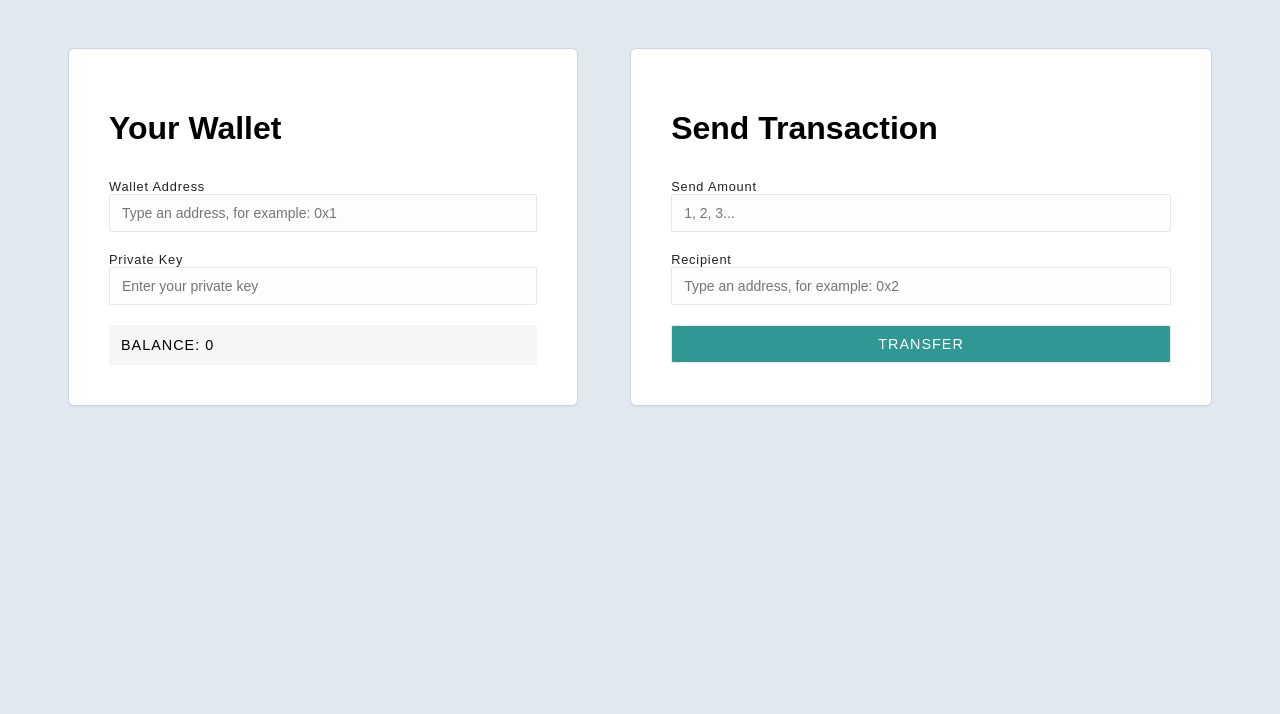
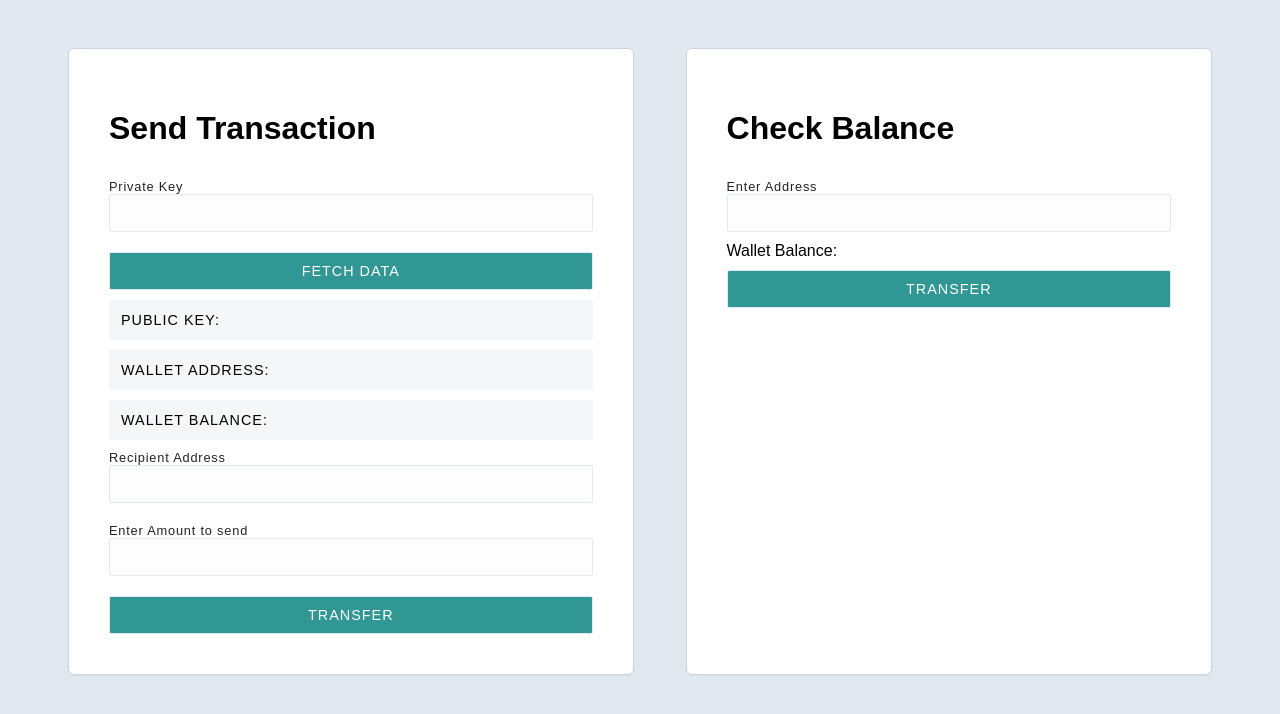
Before and after one commit to i-umairkhan/ECDSA_Node, a React (Vite) app in the folder client/: page / in a window 1280 px wide. Shown: the top 714 px of the page. Built offline with nearby package versions, Linux system fonts and the light colour scheme.

Commit message:
project refactoring

```diff
--- a/client/src/App.jsx
+++ b/client/src/App.jsx
@@ -1,24 +1,12 @@
-import Wallet from "./Wallet";
-import Transfer from "./Transfer";
+import Transaction from "./Transaction";
+import Balance from "./Balance";
 import "./App.scss";
-import { useState } from "react";
 
 function App() {
-  // state fro balance and address
-  const [balance, setBalance] = useState(0);
-  const [address, setAddress] = useState("");
-
   return (
     <div className="app">
-      {/* wallet component  */}
-      <Wallet
-        balance={balance}
-        setBalance={setBalance}
-        address={address}
-        setAddress={setAddress}
-      />
-      {/* Transfer component  */}
-      <Transfer setBalance={setBalance} address={address} />
+      <Transaction />
+      <Balance />
     </div>
   );
 }
--- /dev/null
+++ b/client/src/Balance.jsx
@@ -0,0 +1,18 @@
+function Balance() {
+  return (
+    <form className="container transfer">
+      <h1>Check Balance</h1>
+
+      <label>
+        Enter Address
+        <input></input>
+      </label>
+
+      <div className="balance">Wallet Balance: </div>
+
+      <input type="submit" className="button" value="Transfer" />
+    </form>
+  );
+}
+
+export default Balance;
--- a/client/src/PrivateKey.jsx
+++ /dev/null
@@ -1,9 +0,0 @@
-import React from 'react'
-
-const PrivateKey = () => {
-  return (
-    <div>PrivateKey</div>
-  )
-}
-
-export default PrivateKey
--- /dev/null
+++ b/client/src/Transaction.jsx
@@ -0,0 +1,34 @@
+function Transaction() {
+  return (
+    <div className="container wallet">
+      <h1>Send Transaction</h1>
+
+      <label>
+        Private Key
+        <input></input>
+      </label>
+
+      <input type="submit" className="button" value="Fetch Data" />
+
+      <div className="balance">Public Key: </div>
+
+      <div className="balance">Wallet Address: </div>
+
+      <div className="balance">Wallet Balance: </div>
+
+      <label>
+        Recipient Address
+        <input></input>
+      </label>
+
+      <label>
+        Enter Amount to send
+        <input></input>
+      </label>
+
+      <input type="submit" className="button" value="Transfer" />
+    </div>
+  );
+}
+
+export default Transaction;
--- a/client/src/Transfer.jsx
+++ /dev/null
@@ -1,52 +0,0 @@
-import { useState } from "react";
-import server from "./server";
-
-function Transfer({ address, setBalance }) {
-  const [sendAmount, setSendAmount] = useState("");
-  const [recipient, setRecipient] = useState("");
-
-  const setValue = (setter) => (evt) => setter(evt.target.value);
-
-  async function transfer(evt) {
-    evt.preventDefault();
-
-    try {
-      const { data: { balance }, } = await server.post(`send`, {
-        sender: address,
-        amount: parseInt(sendAmount),
-        recipient,
-      });
-      setBalance(balance);
-    } catch (ex) {
-      alert(ex.response.data.message);
-    }
-  }
-
-  return (
-    <form className="container transfer" onSubmit={transfer}>
-      <h1>Send Transaction</h1>
-
-      <label>
-        Send Amount
-        <input
-          placeholder="1, 2, 3..."
-          value={sendAmount}
-          onChange={setValue(setSendAmount)}
-        ></input>
-      </label>
-
-      <label>
-        Recipient
-        <input
-          placeholder="Type an address, for example: 0x2"
-          value={recipient}
-          onChange={setValue(setRecipient)}
-        ></input>
-      </label>
-
-      <input type="submit" className="button" value="Transfer" />
-    </form>
-  );
-}
-
-export default Transfer;
--- a/client/src/Wallet.jsx
+++ /dev/null
@@ -1,36 +0,0 @@
-import server from "./server";
-import PrivateKey from "./PrivateKey";
-
-function Wallet({ address, setAddress, balance, setBalance }) {
-  // on change function
-  async function onChange(evt) {
-    const address = evt.target.value;
-    setAddress(address);
-    if (address) {
-      const { data: { balance }, } = await server.get(`balance/${address}`);
-      setBalance(balance);
-    } else {
-      setBalance(0);
-    }
-  }
-
-  return (
-    <div className="container wallet">
-      <h1>Your Wallet</h1>
-      <label>
-        Wallet Address
-        <input placeholder="Type an address, for example: 0x1" value={address} onChange={onChange}></input>
-      </label>
-
-      <label>
-        Private Key
-        <input placeholder="Enter your private key"></input>
-      </label>
-
-
-      <div className="balance">Balance: {balance}</div>
-    </div>
-  );
-}
-
-export default Wallet;
```
